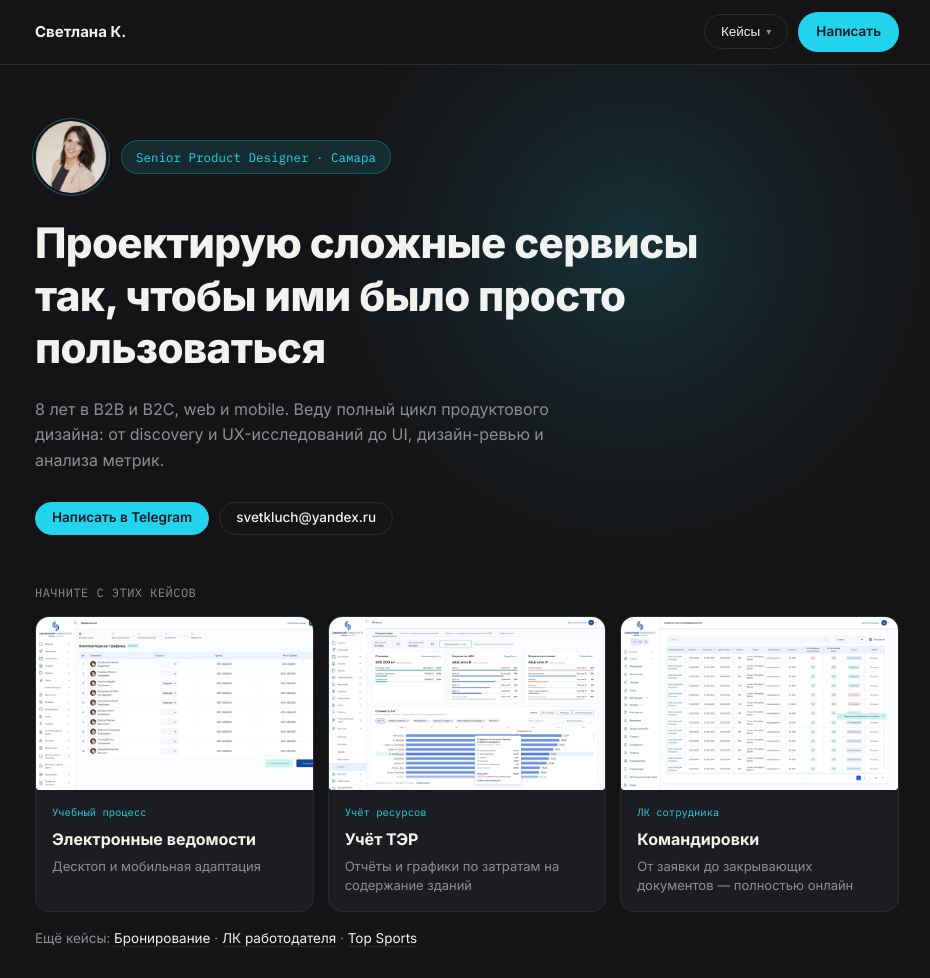
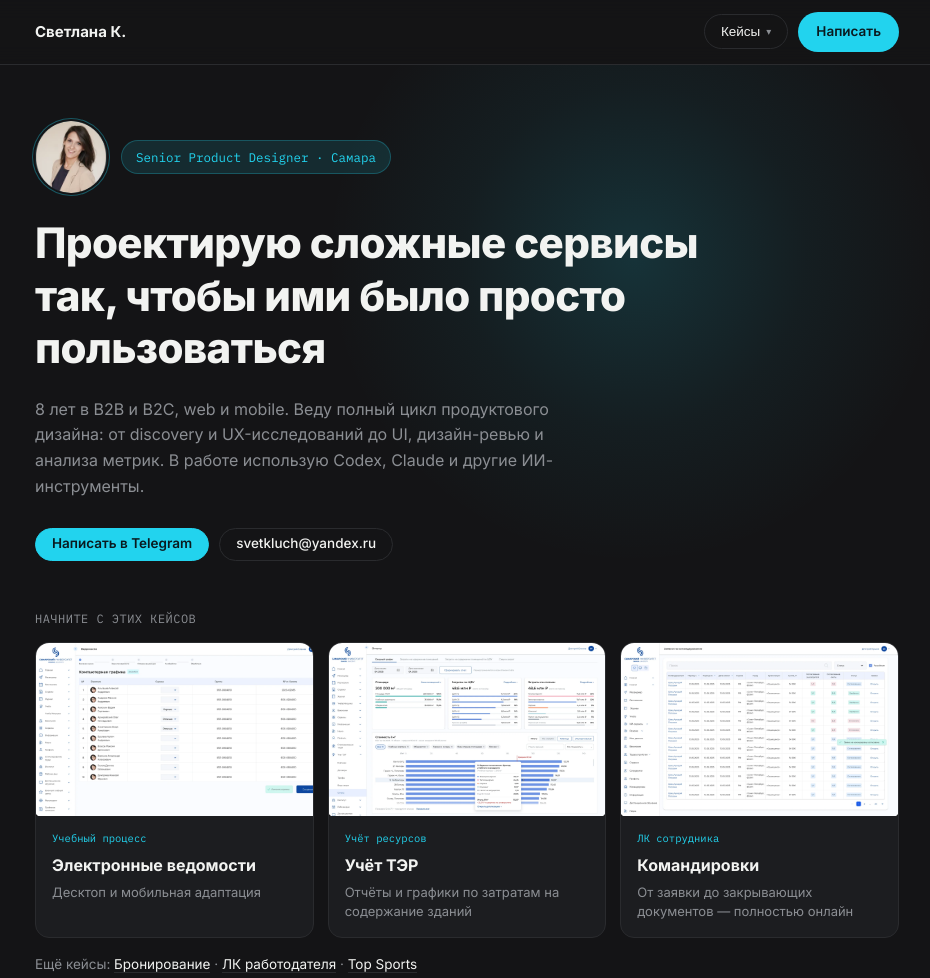
Before and after one commit to tabasska/portfolio, a plain HTML site: page index.html in a window 1280 px wide. Shown: the top 978 px of the page, without its empty margins (173-1103 px from the left). Drawn offline with Linux system fonts and the light colour scheme.

Commit message:
Описание: Codex, Claude и другие ИИ-инструменты

```diff
--- a/index.html
+++ b/index.html
@@ -219,7 +219,7 @@
       <span class="pill">Senior Product Designer · Самара</span>
     </div>
     <h1>Проектирую сложные сервисы так, чтобы ими было просто пользоваться</h1>
-    <p>8 лет в B2B и B2C, web и mobile. Веду полный цикл продуктового дизайна: от discovery и UX-исследований до UI, дизайн-ревью и анализа метрик.</p>
+    <p>8 лет в B2B и B2C, web и mobile. Веду полный цикл продуктового дизайна: от discovery и UX-исследований до UI, дизайн-ревью и анализа метрик. В работе использую Codex, Claude и другие ИИ-инструменты.</p>
     <div class="contact-row">
       <a href="https://t.me/tabas_ska" target="_blank" rel="noopener" class="primary">Написать в Telegram</a>
       <a href="mailto:svetkluch@yandex.ru">svetkluch@yandex.ru</a>
```
